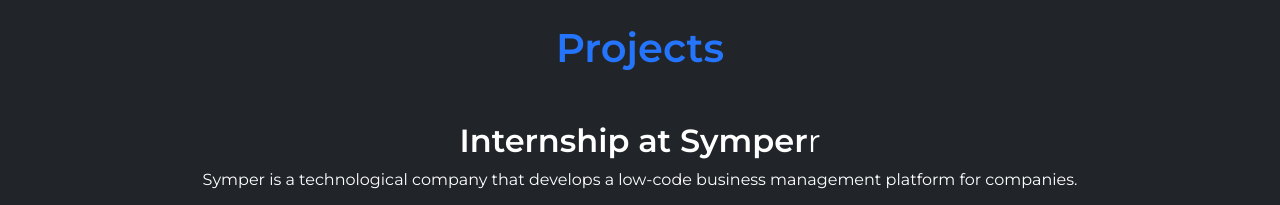
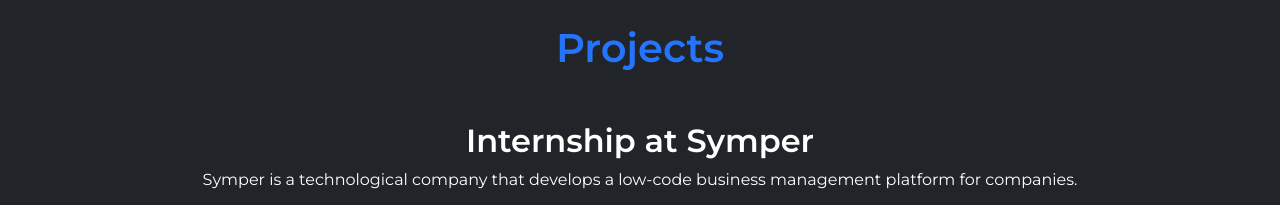
Before and after one commit to leminhductran/portfolio, a plain HTML site: page index.html in a window 1280 px wide. Shown: the part 1380-1585 px from the top of the page. Drawn offline with nearby package versions, Linux system fonts and the light colour scheme.

Commit message:
Update index.html

```diff
--- a/index.html
+++ b/index.html
@@ -216,7 +216,7 @@
 
             <!-- Internship Experience -->
             <div class="text-center">
-                <h3><strong>Internship at Symper</strong>r</h3>
+                <h3><strong>Internship at Symper</strong></h3>
                 <p>Symper is a technological company that develops a low-code business management platform for companies.</p>
                 <p>The projects below are my contribution to the platform.</p>
                 <p>More information on the company can be found here: <a href="https://symper.vn/">Symper</a></p>
```
